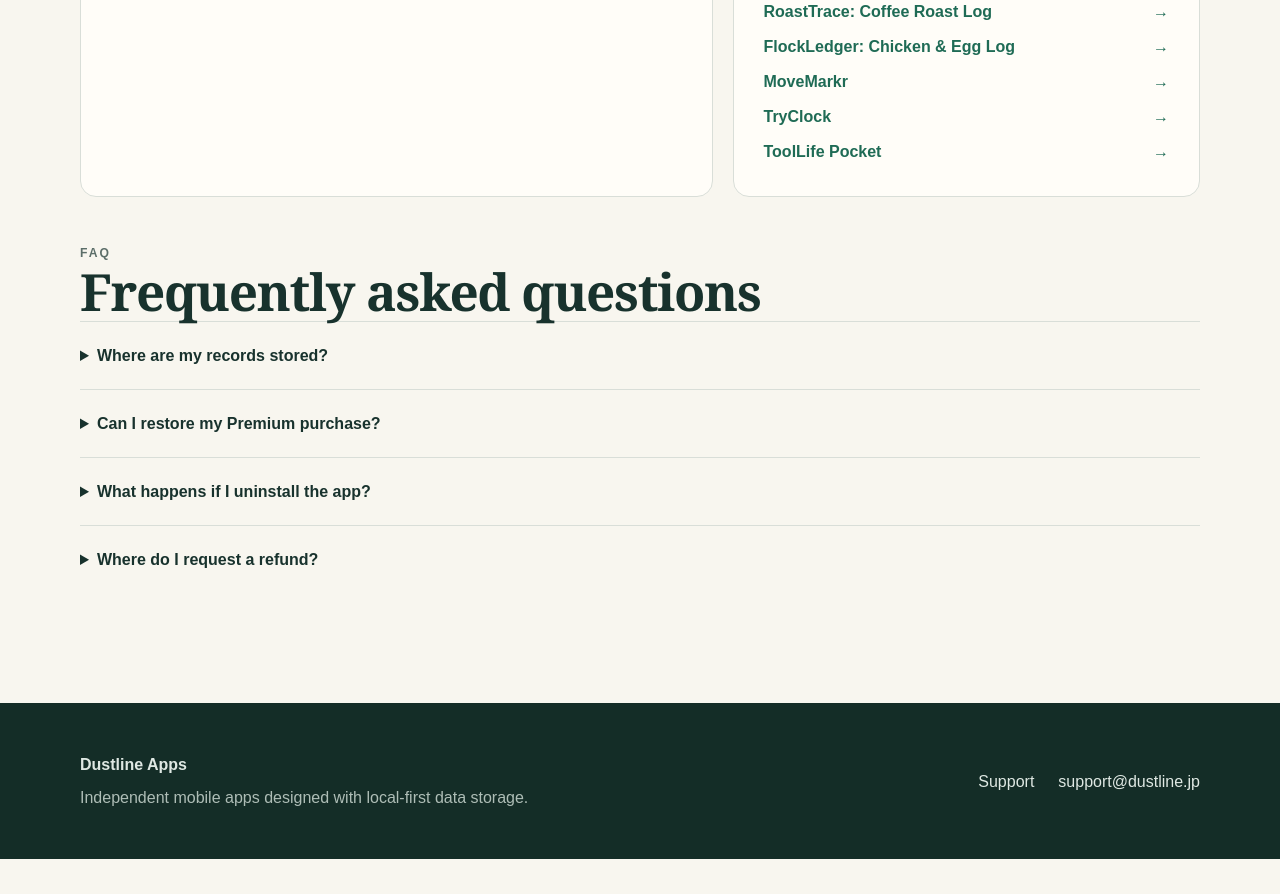
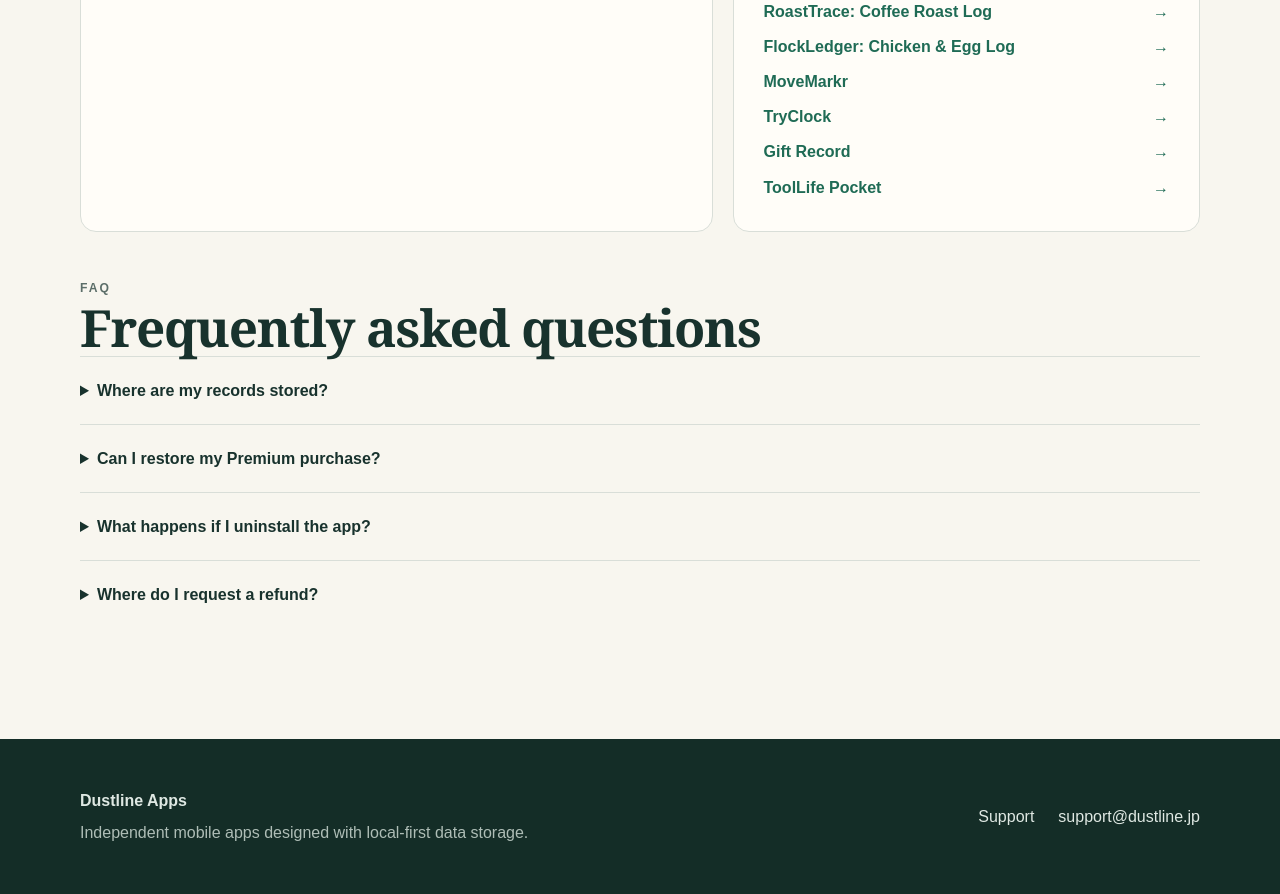
Before and after one commit to yuishoukai-ctrl/dustline-apps-privacy, a Next.js app: page /dustline-apps-privacy/en/support in a window 1280 px wide. Shown: the part 1360-2254 px from the top of the page. Before the commit the page ends 2219 px from the top, so only its background shows below. Built offline with nearby package versions, Linux system fonts and the light colour scheme.

Commit message:
Add Gift Record privacy policy

```diff
--- a/app/site-content.ts
+++ b/app/site-content.ts
@@ -585,6 +585,30 @@ export const apps: AppInfo[] = [
     },
   },
   {
+    slug: "gift-record",
+    icon: "◆",
+    category: "Gift records",
+    accent: "rose",
+    ads: true,
+    billing: true,
+    googlePlayOnlyBilling: true,
+    exporting: false,
+    health: false,
+    childrenAge: 13,
+    updatedDateEn: "August 26, 2026",
+    updatedDateJa: "2026年8月26日",
+    en: {
+      name: "Gift Record",
+      summary:
+        "Keep gifts given and received, people, occasions, amounts, dates, and notes on your device.",
+    },
+    ja: {
+      name: "香典帳・ご祝儀帳",
+      summary:
+        "贈った・受け取った贈答、相手、用途、金額、日付、メモを端末内で管理します。",
+    },
+  },
+  {
     slug: "tool-life-pocket",
     icon: "◇",
     category: "CNC tooling records",
```
Also changed, not shown: app/[locale]/privacy/[app]/page.tsx (+14 -0 lines), 1 other file (tests, documents, lock files or other folders).
